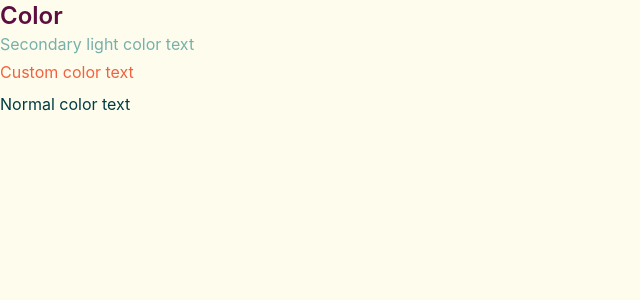
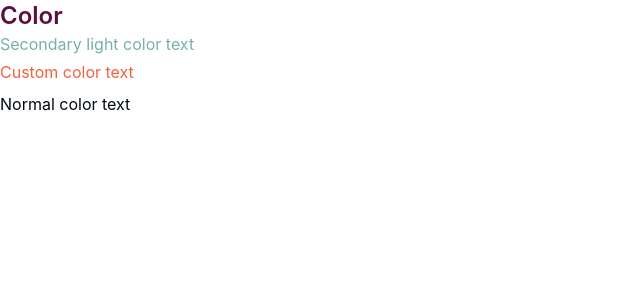
Before and after one commit to LioNguyen/lio-react, a React (Vite) app: page / in a window 1280 px wide. Shown: the top 300 px of the page, without its empty margins (0-640 px from the left). Built offline with nearby package versions, Linux system fonts and the light colour scheme.

Commit message:
feat: install ShadcnUI

```diff
--- a/package.json
+++ b/package.json
@@ -20,11 +20,15 @@
     "@tanstack/react-query": "^5.28.8",
     "@tanstack/react-query-devtools": "^5.28.8",
     "axios": "^1.6.8",
+    "class-variance-authority": "^0.7.0",
     "clsx": "^2.1.0",
+    "lucide-react": "^0.365.0",
     "react": "^18.2.0",
     "react-dom": "^18.2.0",
     "react-router-dom": "^6.22.3",
     "sass": "^1.72.0",
+    "tailwind-merge": "^2.2.2",
+    "tailwindcss-animate": "^1.0.7",
     "zustand": "^4.5.2"
   },
   "devDependencies": {
--- /dev/null
+++ b/src/globals.css
@@ -0,0 +1,90 @@
+@tailwind base;
+@tailwind components;
+@tailwind utilities;
+
+/**
+  * Functions and Directives: https://tailwindcss.com/docs/functions-and-directives
+  */
+
+@layer base {
+  :root {
+    --background: 0 0% 100%;
+    --foreground: 222.2 84% 4.9%;
+
+    --card: 0 0% 100%;
+    --card-foreground: 222.2 84% 4.9%;
+
+    --popover: 0 0% 100%;
+    --popover-foreground: 222.2 84% 4.9%;
+
+    --primary: 222.2 47.4% 11.2%;
+    --primary-foreground: 210 40% 98%;
+
+    --secondary: 210 40% 96.1%;
+    --secondary-foreground: 222.2 47.4% 11.2%;
+
+    --muted: 210 40% 96.1%;
+    --muted-foreground: 215.4 16.3% 46.9%;
+
+    --accent: 210 40% 96.1%;
+    --accent-foreground: 222.2 47.4% 11.2%;
+
+    --destructive: 0 84.2% 60.2%;
+    --destructive-foreground: 210 40% 98%;
+
+    --border: 214.3 31.8% 91.4%;
+    --input: 214.3 31.8% 91.4%;
+    --ring: 222.2 84% 4.9%;
+
+    --radius: 0.5rem;
+  }
+
+  .dark {
+    --background: 222.2 84% 4.9%;
+    --foreground: 210 40% 98%;
+
+    --card: 222.2 84% 4.9%;
+    --card-foreground: 210 40% 98%;
+
+    --popover: 222.2 84% 4.9%;
+    --popover-foreground: 210 40% 98%;
+
+    --primary: 210 40% 98%;
+    --primary-foreground: 222.2 47.4% 11.2%;
+
+    --secondary: 217.2 32.6% 17.5%;
+    --secondary-foreground: 210 40% 98%;
+
+    --muted: 217.2 32.6% 17.5%;
+    --muted-foreground: 215 20.2% 65.1%;
+
+    --accent: 217.2 32.6% 17.5%;
+    --accent-foreground: 210 40% 98%;
+
+    --destructive: 0 62.8% 30.6%;
+    --destructive-foreground: 210 40% 98%;
+
+    --border: 217.2 32.6% 17.5%;
+    --input: 217.2 32.6% 17.5%;
+    --ring: 212.7 26.8% 83.9%;
+  }
+}
+
+@layer base {
+  :root {
+    font-family: Inter, system-ui, Avenir, Helvetica, Arial, sans-serif;
+    line-height: 1.5;
+    font-weight: 400;
+  }
+  * {
+    margin: 0;
+    padding: 0;
+    @apply border-border box-border overflow-x-hidden;
+  }
+  body {
+    @apply bg-background text-foreground;
+  }
+  h3 {
+    @apply text-2xl text-primary-darker font-semibold;
+  }
+}
--- a/src/index.css
+++ /dev/null
@@ -1,27 +0,0 @@
-@tailwind base;
-@tailwind components;
-@tailwind utilities;
-
-:root {
-  font-family: Inter, system-ui, Avenir, Helvetica, Arial, sans-serif;
-  line-height: 1.5;
-  font-weight: 400;
-}
-
-/**
-  * Functions and Directives: https://tailwindcss.com/docs/functions-and-directives
-  */
-@layer base {
-  * {
-    margin: 0;
-    padding: 0;
-    box-sizing: border-box;
-    overflow-x: hidden;
-  }
-  html {
-    @apply bg-light text-secondary-darker;
-  }
-  h3 {
-    @apply text-2xl text-primary-darker font-semibold;
-  }
-}
--- /dev/null
+++ b/src/lib/utils.ts
@@ -0,0 +1,6 @@
+import { type ClassValue, clsx } from "clsx"
+import { twMerge } from "tailwind-merge"
+
+export function cn(...inputs: ClassValue[]) {
+  return twMerge(clsx(inputs))
+}
--- a/src/main.tsx
+++ b/src/main.tsx
@@ -3,7 +3,7 @@
 import ReactDOM from 'react-dom/client'
 
 import App from '@/App.tsx'
-import '@/index.css'
+import '@/globals.css'
 
 const queryClient = new QueryClient({
   defaultOptions: { queries: { retry: 5, retryDelay: 1000 } },
--- a/tailwind.config.js
+++ b/tailwind.config.js
@@ -1,6 +1,15 @@
 /** @type {import('tailwindcss').Config} */
 export default {
-  content: ['./index.html', './src/**/*.{js,ts,jsx,tsx}'],
+  content: [
+    './index.html',
+    './src/**/*.{js,ts,jsx,tsx}',
+    './pages/**/*.{ts,tsx}',
+    './components/**/*.{ts,tsx}',
+    './app/**/*.{ts,tsx}',
+    './src/**/*.{ts,tsx}',
+  ],
+  darkMode: ['class'],
+  prefix: '',
   theme: {
     /**
      * Overwrite the default Tailwind CSS theme here
@@ -29,23 +38,79 @@
       1: '4px',
       2: '8px',
     },
+    container: {
+      center: true,
+      padding: '2rem',
+      screens: {
+        '2xl': '1400px',
+      },
+    },
 
     /**
      * Extend the default Tailwind CSS theme here
      */
     extend: {
       colors: {
+        light: '#FEFDED',
+        border: 'hsl(var(--border))',
+        input: 'hsl(var(--input))',
+        ring: 'hsl(var(--ring))',
+        background: 'hsl(var(--background))',
+        foreground: 'hsl(var(--foreground))',
         primary: {
+          DEFAULT: 'hsl(var(--primary))',
+          foreground: 'hsl(var(--primary-foreground))',
           light: '#FF204E',
           dark: '#A0153E',
           darker: '#5D0E41',
         },
         secondary: {
+          DEFAULT: 'hsl(var(--secondary))',
+          foreground: 'hsl(var(--secondary-foreground))',
           light: '#77B0AA',
           dark: '#135D66',
           darker: '#003C43',
         },
-        light: '#FEFDED',
+        destructive: {
+          DEFAULT: 'hsl(var(--destructive))',
+          foreground: 'hsl(var(--destructive-foreground))',
+        },
+        muted: {
+          DEFAULT: 'hsl(var(--muted))',
+          foreground: 'hsl(var(--muted-foreground))',
+        },
+        accent: {
+          DEFAULT: 'hsl(var(--accent))',
+          foreground: 'hsl(var(--accent-foreground))',
+        },
+        popover: {
+          DEFAULT: 'hsl(var(--popover))',
+          foreground: 'hsl(var(--popover-foreground))',
+        },
+        card: {
+          DEFAULT: 'hsl(var(--card))',
+          foreground: 'hsl(var(--card-foreground))',
+        },
+      },
+      borderRadius: {
+        lg: 'var(--radius)',
+        md: 'calc(var(--radius) - 2px)',
+        sm: 'calc(var(--radius) - 4px)',
+      },
+
+      keyframes: {
+        'accordion-down': {
+          from: { height: '0' },
+          to: { height: 'var(--radix-accordion-content-height)' },
+        },
+        'accordion-up': {
+          from: { height: 'var(--radix-accordion-content-height)' },
+          to: { height: '0' },
+        },
+      },
+      animation: {
+        'accordion-down': 'accordion-down 0.2s ease-out',
+        'accordion-up': 'accordion-up 0.2s ease-out',
       },
       screens: {
         tablet: [
@@ -59,5 +124,5 @@
       },
     },
   },
-  plugins: [],
+  plugins: [import('tailwindcss-animate')],
 }
```
Also changed, not shown: components.json (added), 2 other files (tests, documents, lock files or other folders).
